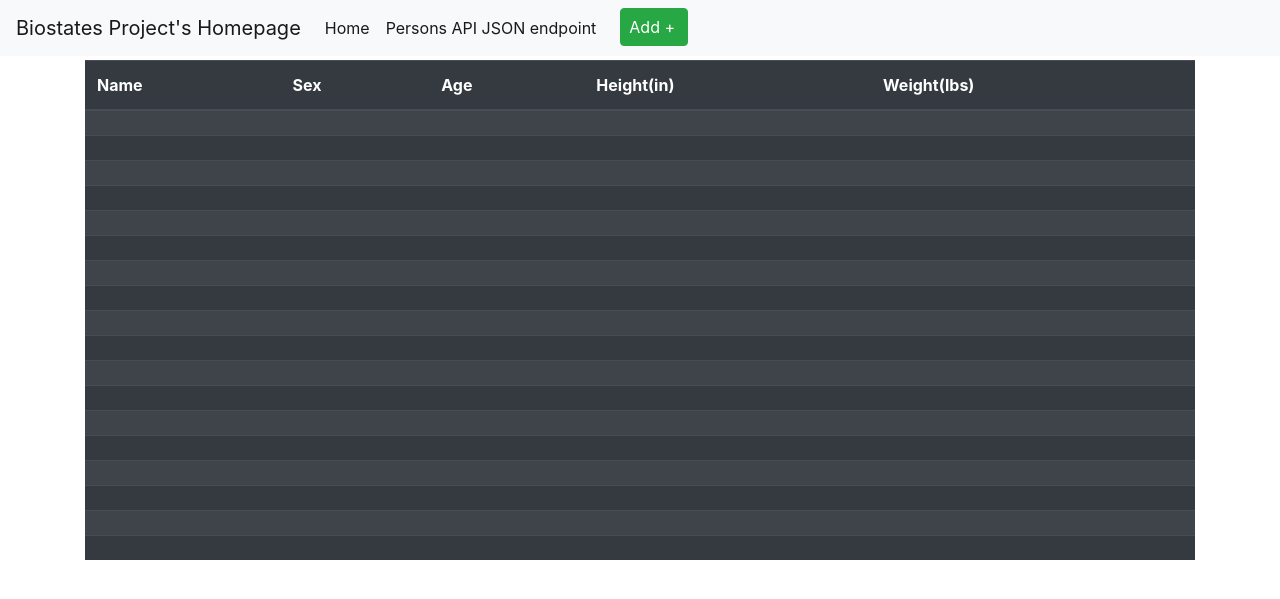
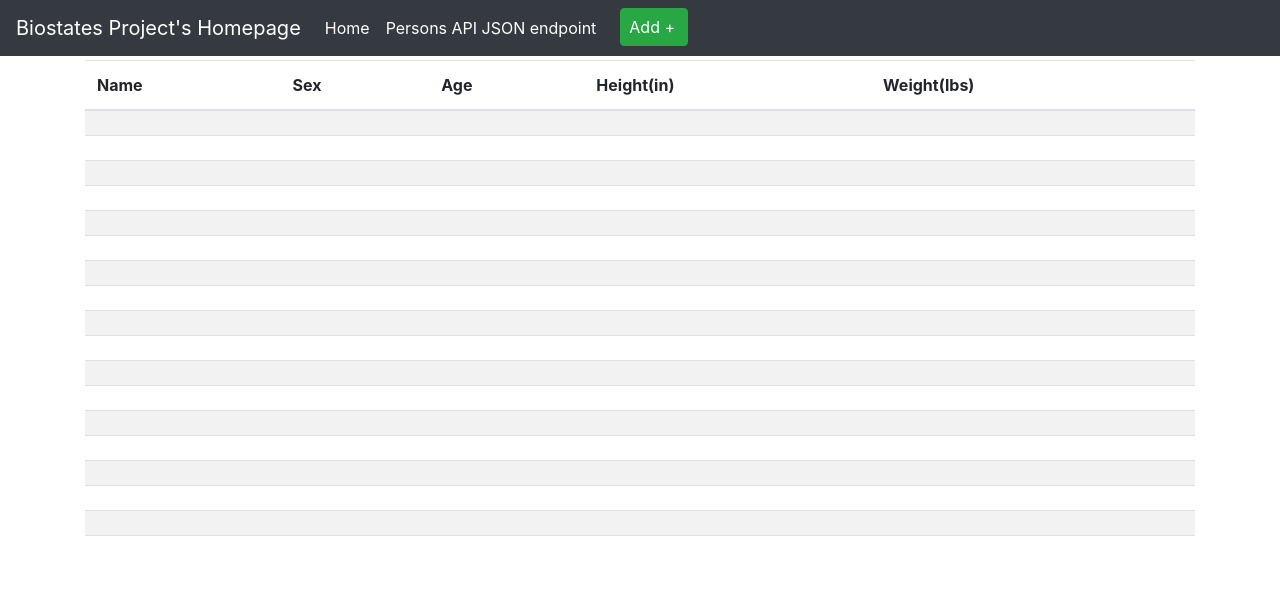
Before and after one commit to hkstone14/PythonDockerFlaskPycharmREST, a Flask app: page / in a window 1280 px wide. Shown: the top 599 px of the page. Run offline with Flask 2, Linux system fonts and the light colour scheme; data comes from the database, SQL or seed files in the repository; lists and menus that the app fills with data are empty; some libraries are stand-ins or nearby versions.

Commit message:
Task: Nav bar and table format changed

```diff
--- a/app/templates/index.html
+++ b/app/templates/index.html
@@ -1,6 +1,6 @@
 {% extends "layout.html" %}
 {% block content %}
-<table class="table table-striped table-dark">
+<table class="table table-striped">
     <thead>
     <tr>
         <th scope="col">Name</th>
--- a/app/templates/layout.html
+++ b/app/templates/layout.html
@@ -21,7 +21,7 @@
 <!-- As a heading -->
 
 
-<nav class="navbar navbar-expand-lg navbar-light bg-light mb-1">
+<nav class="navbar navbar-expand-lg navbar-dark bg-dark mb-1">
   <a class="navbar-brand" href="#">{% if user %}{{ user.username }}'s Homepage{% else %}
     <title>Welcome to My Homepage</title>
     {% endif %}</a>
```
